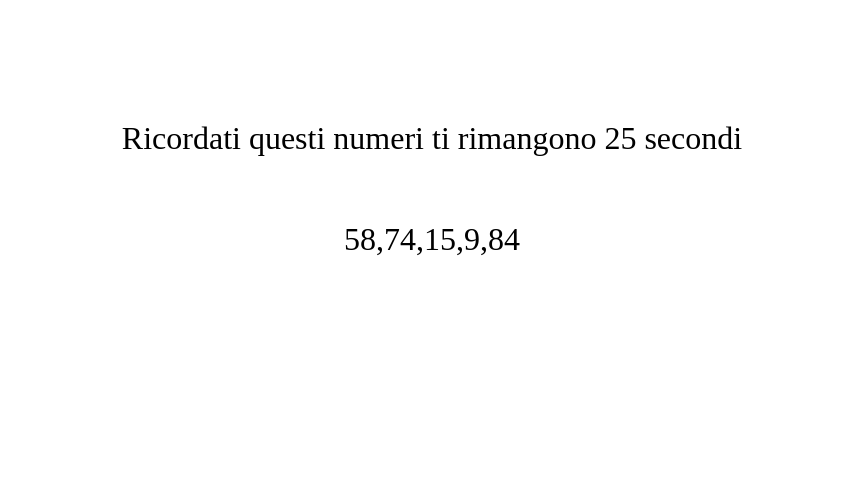
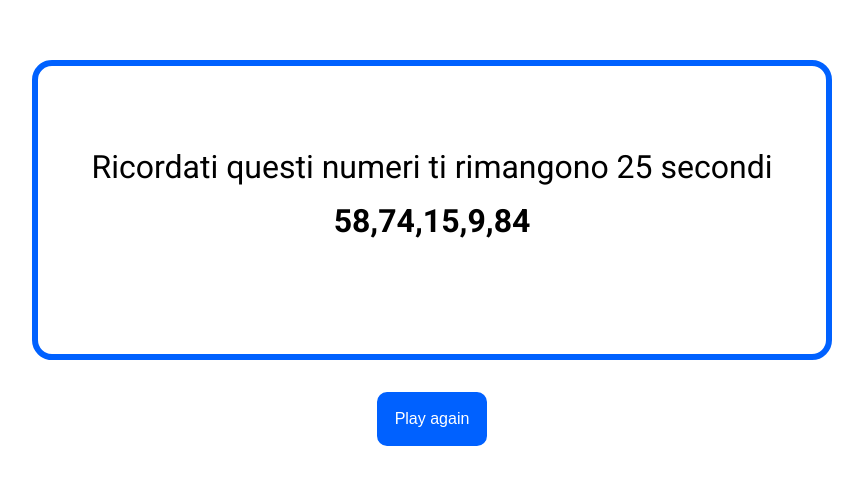
Before and after one commit to DavideSias/js-simon, a plain HTML site: page index.html in a window 1280 px wide. Shown: the part 147-632 px from the top of the page, without its empty margins (208-1071 px from the left). Drawn offline with Linux system fonts and the light colour scheme.

Commit message:
Add style

```diff
--- a/css/style.css
+++ b/css/style.css
@@ -5,6 +5,7 @@
 }
 
 html{
+    font-family: 'Roboto', sans-serif;
     font-size: 2rem;
 }
 
@@ -19,7 +20,40 @@ body{
     display: flex;
     flex-direction: column;
     align-items: center;
-    gap: 2rem;
+    justify-content: center;
+}
+
+.box{
+    display: flex;
+    flex-direction: column;
+    align-items: center;
+    justify-content: center;
+    margin-bottom: 1rem;
+    width: 800px;
+    height: 300px;
+    gap: 0.5rem;
+    border: 6px solid rgb(0, 97, 255);
+    border-radius: 20px;
+}
+
+.numbers{
+    font-weight: 700;
+}
+
+.btn-replay{
+    padding: 0.5rem;
+    font-size: 0.5rem;
+    border: 2px solid rgb(0, 97, 255);
+    border-radius: 10px;
+    color: white;
+    background-color: rgb(0, 97, 255);
+}
+
+.btn-replay:hover{
+    color: rgb(0, 97, 255);
+    background-color: white;
+    border: 2px solid rgb(0, 97, 255);
+    cursor: pointer;
 }
 
 .hidden{
--- a/index.html
+++ b/index.html
@@ -5,15 +5,22 @@
     <meta http-equiv="X-UA-Compatible" content="IE=edge">
     <meta name="viewport" content="width=device-width, initial-scale=1.0">
     <title>Simon Says</title>
+    <link rel="preconnect" href="https://fonts.googleapis.com">
+    <link rel="preconnect" href="https://fonts.gstatic.com" crossorigin>
+    <link href="https://fonts.googleapis.com/css2?family=Roboto:wght@400;500;700&display=swap" rel="stylesheet">
     <link rel="stylesheet" href="css/style.css">
     <script src="js/script.js" defer></script>
 </head>
 <body>
     <div class="container">
-        <div class="time-countdown">Ricordati questi numeri ti rimangono 30 secondi</div>
-        <div class="numbers"></div>
-        <div class="user-numbers"></div>
-        <div class="points"></div>
+        <div class="box">
+            <div class="time-countdown">Ricordati questi numeri ti rimangono 30 secondi</div>
+            <div class="numbers"></div>
+            <div class="user-numbers"></div>
+            <div class="points"></div>
+        </div>
+        <button class="btn-replay">Play again</button>
     </div>
+
 </body>
 </html>
--- a/js/script.js
+++ b/js/script.js
@@ -10,6 +10,7 @@ const eleNumbers = document.querySelector('.numbers');
 const showResult = document.querySelector('.user-numbers');
 const eleCountdown = document.querySelector('.time-countdown');
 const elePoints = document.querySelector('.points');
+const eleBtnReplay = document.querySelector('.btn-replay');
 const userNumbers = [];
 
 function getRandomInteger(min, max) {
@@ -32,7 +33,7 @@ function checkVictory(){
     console.log(points);
 
     let textUser = userNumbers.toString();
-    showResult.innerHTML = `I tuoi numeri uguali sono: ${textUser}`;
+    showResult.innerHTML = `I tuoi numeri uguali: ${textUser}`;
 
     let victory;
     for (let i = 0; i < 5; i++){
@@ -51,6 +52,10 @@ function checkVictory(){
 
     elePoints.innerHTML = 'Il tuo punteggio è di: ' + points;
 }
+
+eleBtnReplay.addEventListener('click', function(){
+    window.location.reload();
+})
 
 for (let i = 0; i < 5; i++){
     let randomNumber;
```
